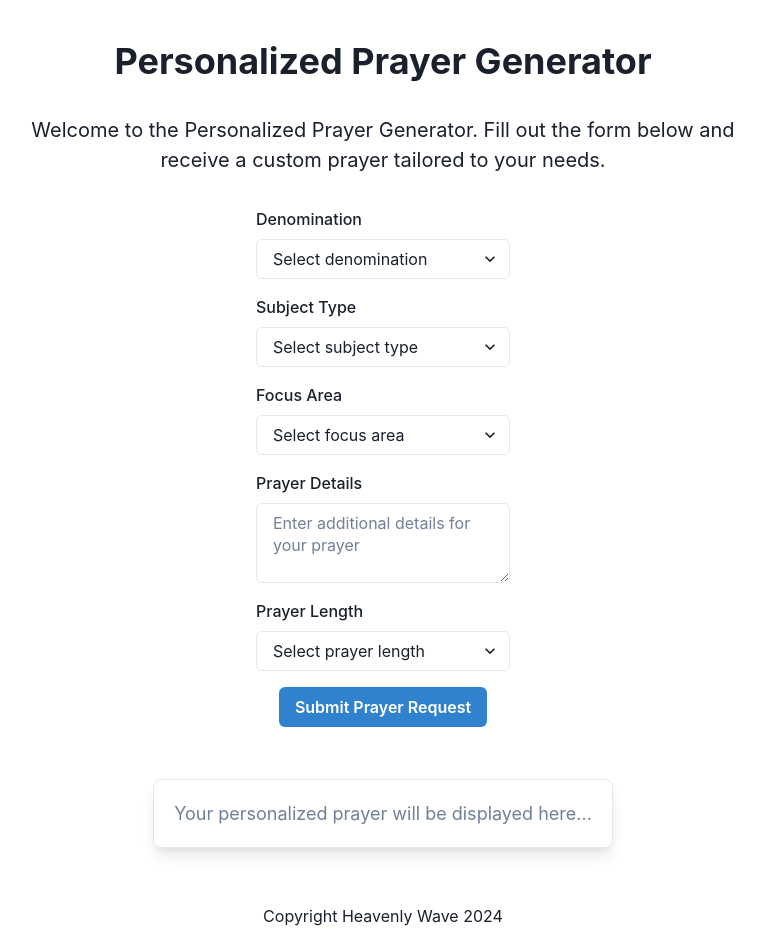
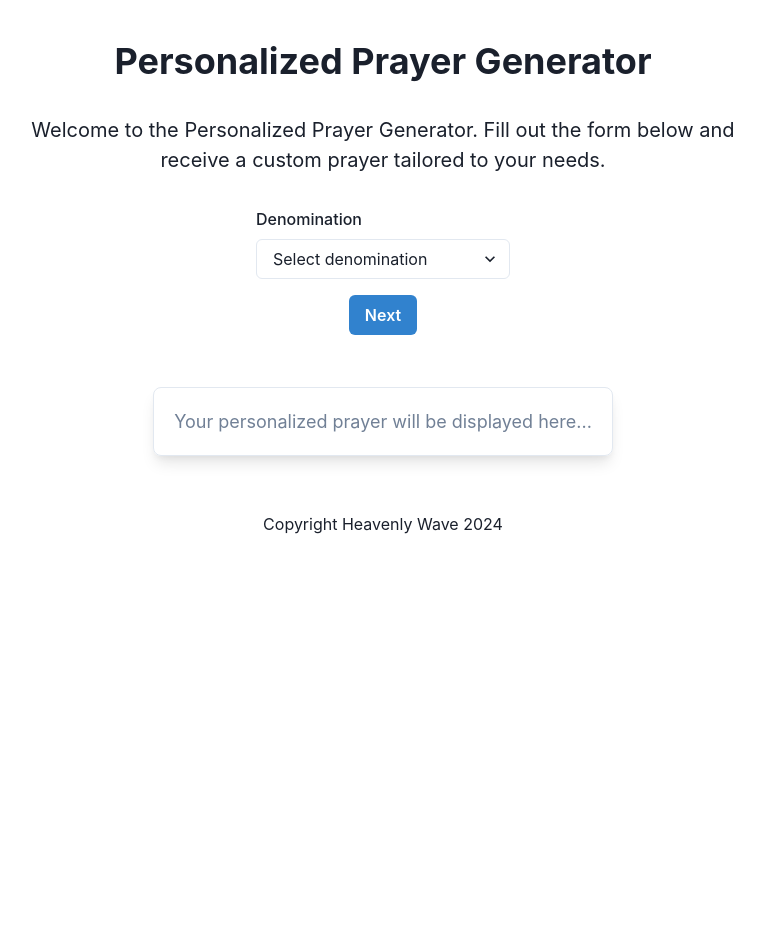
Before and after one commit to indohippi/prayer-generator, a React (Create React App) app: page / in a window 1280 px wide. Shown: the whole page, without its empty margins (257-1021 px from the left). After the commit the page ends 800 px from the top, so only its background shows below. Built offline with nearby package versions, Linux system fonts and the light colour scheme.

Commit message:
forms updated to be singular

```diff
--- a/src/PrayerForm.js
+++ b/src/PrayerForm.js
@@ -6,13 +6,20 @@ import {
   Select,
   Button,
   VStack,
-  Textarea
+  Textarea,
+  Modal,
+  ModalOverlay,
+  ModalContent,
+  ModalHeader,
+  ModalBody,
+  ModalFooter,
+  useDisclosure
 } from '@chakra-ui/react';
-import PrayerDisplay from './PrayerDisplay';
 
 const API_URL = process.env.REACT_APP_API_URL || 'http://ec2-3-21-122-71.us-east-2.compute.amazonaws.com:3000/generate-text';
 
-function PrayerForm(props) {
+function PrayerForm({ setPrayer }) {
+  const [currentStep, setCurrentStep] = useState(1);
   const [prayerRequest, setPrayerRequest] = useState({
     denomination: '',
     subjectType: '',
@@ -21,32 +28,19 @@ function PrayerForm(props) {
     additionalDetails: '',
     prayerLength: ''
   });
-  const [generatedPrayer, setGeneratedPrayer] = useState('');
+  const { isOpen, onOpen, onClose } = useDisclosure();
 
   const handleChange = (e) => {
     const { name, value, options } = e.target;
 
     if (name === 'focus') {
-      // Handle multiple selection for focus
       const selectedOptions = Array.from(options)
         .filter(option => option.selected)
         .map(option => option.value);
-      setPrayerRequest(prevState => ({ ...prevState, focus: selectedOptions }));
+      setPrayerRequest(prevState => ({ ...prevState, [name]: selectedOptions }));
     } else {
-      // Handle single value fields
       setPrayerRequest(prevState => ({ ...prevState, [name]: value }));
     }
-  };
-
-  const handleFocusChange = (e) => {
-    const options = e.target.options;
-    let value = [];
-    for (let i = 0, l = options.length; i < l; i++) {
-      if (options[i].selected) {
-        value.push(options[i].value);
-      }
-    }
-    setPrayerRequest({ ...prayerRequest, focus: value });
   };
 
   const buildPromptFromState = (request) => {
@@ -66,14 +60,17 @@ function PrayerForm(props) {
     return prompt;
   };
 
-  const handleSubmit = async (event) => {
-    event.preventDefault();
+  const handleNext = () => {
+    if (currentStep < 6) { // Assuming there are 5 steps
+      setCurrentStep(current => current + 1);
+    } else {
+      handleSubmit();
+    }
+  };
+
+  const handleSubmit = async () => {
+    onOpen();
     const userPrompt = buildPromptFromState(prayerRequest);
-
-    const messagesPayload = [{
-      role: "user",
-      content: userPrompt
-    }];
 
     try {
       const response = await fetch(API_URL, {
@@ -81,7 +78,7 @@ function PrayerForm(props) {
         headers: {
           'Content-Type': 'application/json',
         },
-        body: JSON.stringify({ messages: messagesPayload }), // Sending messages array
+        body: JSON.stringify({ messages: [{ role: "user", content: userPrompt }] }),
       });
 
       const data = await response.json();
@@ -89,19 +86,18 @@ function PrayerForm(props) {
         throw new Error(`Error: ${data.message}`);
       }
 
-      props.setPrayer(data.response);
-
-      setGeneratedPrayer(data.response);
-      console.log('Generated Prayer:', data.response); // Adjusted to match the backend's response structure
-      // Handle the successful response data here, like displaying it in the UI
+      setPrayer(data.response);
     } catch (error) {
       console.error("Error making API call: ", error);
+    } finally {
+      onClose();
     }
   };
 
-
+  const renderStepContent = () => {
+    switch (currentStep) {
+      case 1:
         return (
-    <VStack as="form" onSubmit={handleSubmit} spacing={4}>
           <FormControl id="denomination">
             <FormLabel>Denomination</FormLabel>
             <Select name="denomination" onChange={handleChange} placeholder="Select denomination">
@@ -113,9 +109,12 @@ function PrayerForm(props) {
               <option value="mormon">Mormon</option>
               <option value="lutheran">Lutheran</option>
               <option value="pentecostal">Pentecostal</option>
-            <option value="other">Other/Non-Denominational</option>        </Select>
+              <option value="other">Other/Non-Denominational</option>
+            </Select>
           </FormControl>
-
+        );
+      case 2:
+        return (
           <FormControl id="subjectType">
             <FormLabel>Subject Type</FormLabel>
             <Select name="subjectType" onChange={handleChange} placeholder="Select subject type">
@@ -125,47 +124,88 @@ function PrayerForm(props) {
               <option value="other">Other</option>
             </Select>
           </FormControl>
-
-      {prayerRequest.subjectType && (
+        );
+      case 3:
+        return (
           <FormControl id="subjectName">
-          <FormLabel>{`Name of the ${prayerRequest.subjectType}`}</FormLabel>
+            <FormLabel>Subject Name</FormLabel>
             <Input
               name="subjectName"
+              value={prayerRequest.subjectName}
               onChange={handleChange}
-            placeholder={`Enter the name of the ${prayerRequest.subjectType}`}
+              placeholder="Enter the subject name"
             />
           </FormControl>
-      )}
-
+        );
+      case 4:
+        return (
           <FormControl id="focus">
             <FormLabel>Focus Area</FormLabel>
-        <Select name="focus" onChange={handleChange} placeholder="Select focus area">
+            <Select name="focus" onChange={handleChange} placeholder="Select focus area" multiple>
               <option value="gratitude">Gratitude</option>
               <option value="guidance">Guidance</option>
               <option value="healing">Healing</option>
-            <option value="other">Other</option>        </Select>
+              <option value="other">Other</option>
+            </Select>
           </FormControl>
-
-      <FormControl id="additionalDetails">
-        <FormLabel>Prayer Details</FormLabel>
-        <Textarea
-          name="additionalDetails"
-          onChange={handleChange}
-          placeholder="Enter additional details for your prayer"
-        />
-      </FormControl>
-
+        );
+        case 5:
+            return (
               <FormControl id="prayerLength">
                 <FormLabel>Prayer Length</FormLabel>
-        <Select name="prayerLength" onChange={handleChange} placeholder="Select prayer length">
+                <Select
+                  name="prayerLength"
+                  value={prayerRequest.prayerLength}
+                  onChange={handleChange}
+                  placeholder="Select prayer length"
+                >
                   <option value="short">Short</option>
                   <option value="medium">Medium</option>
                   <option value="long">Long</option>
                 </Select>
               </FormControl>
+            );
+          case 6:
+            return (
+              <FormControl id="additionalDetails">
+                <FormLabel>Additional Details</FormLabel>
+                <Textarea
+                  name="additionalDetails"
+                  value={prayerRequest.additionalDetails}
+                  onChange={handleChange}
+                  placeholder="Enter any additional details for your prayer"
+                />
+              </FormControl>
+            );
+      default:
+        return null; // This will be replaced by the PrayerDisplay component if needed
+    }
+  };
 
-      <Button type="submit" colorScheme="blue">Submit Prayer Request</Button>
+
+  return (
+    <>
+      <VStack as="form" onSubmit={(e) => e.preventDefault()} spacing={4}>
+        {renderStepContent()}
+        <Button onClick={handleNext} colorScheme="blue">
+          {currentStep < 6 ? 'Next' : 'Submit Prayer Request'}
+        </Button>
       </VStack>
+      <Modal isOpen={isOpen} onClose={onClose}>
+        <ModalOverlay />
+        <ModalContent>
+          <ModalHeader>Submitting your Prayer Request</ModalHeader>
+          <ModalBody>
+            {/* You can place a spinner here while waiting for the response */}
+          </ModalBody>
+          <ModalFooter>
+            <Button colorScheme="blue" mr={3} onClick={onClose}>
+              Close
+            </Button>
+          </ModalFooter>
+        </ModalContent>
+      </Modal>
+    </>
   );
 }
 
```
Lines whose indentation alone changed are shown as unchanged.
